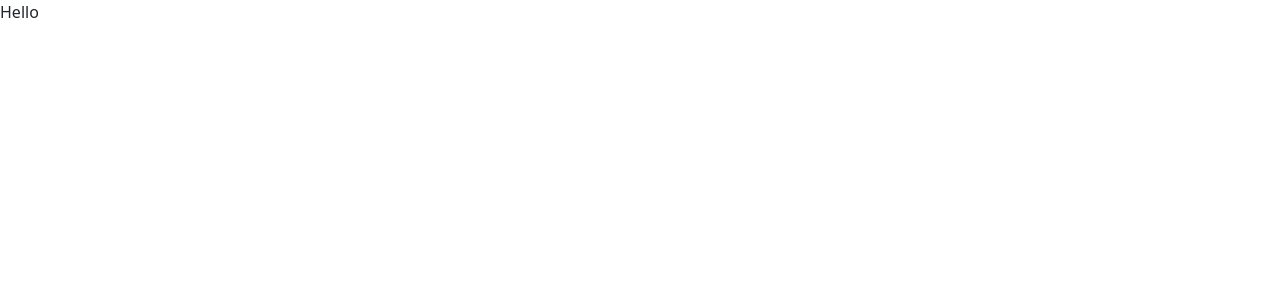
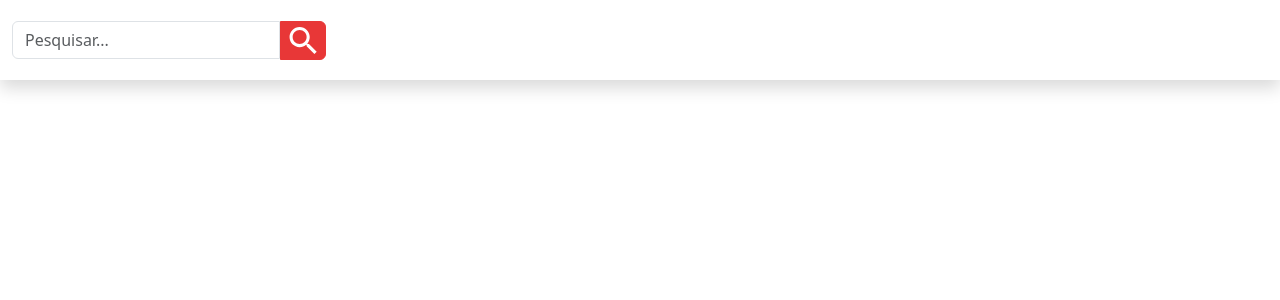
Before and after one commit to CaioAugustoHD/Desafio-front-end, a React (Vite) app: page / in a window 1280 px wide. Shown: the top 300 px of the page. Built offline with nearby package versions, Linux system fonts and the light colour scheme.

Commit message:
feat: Componente Header

```diff
--- a/src/App.tsx
+++ b/src/App.tsx
@@ -1,7 +1,9 @@
+import { Header } from "./components/Header";
+
 export function App() {
   return (
     <>
-      <p>Hello</p>
+      <Header/>
     </>
   )
 }
--- /dev/null
+++ b/src/components/Header/index.tsx
@@ -0,0 +1,14 @@
+import searchIcon from '../../assets/searchIcon.svg'
+
+export function Header() {
+    return (
+            <header className="container-fluid shadow" style={{height: "80px"}}>
+                <form className="d-flex align-items-center h-100 col-3" role="search">
+                    <input className="form-control rounded-0 rounded-start" type="search" placeholder="Pesquisar..." aria-label="Search" />
+                    <button className="btn btn-primary btn-sm rounded-0 rounded-end" type="submit">
+                        <img className="h-75" src={searchIcon} />
+                    </button>
+                </form>
+            </header>
+    )
+}
```
Also changed, not shown: src/assets/searchIcon.svg (added).
